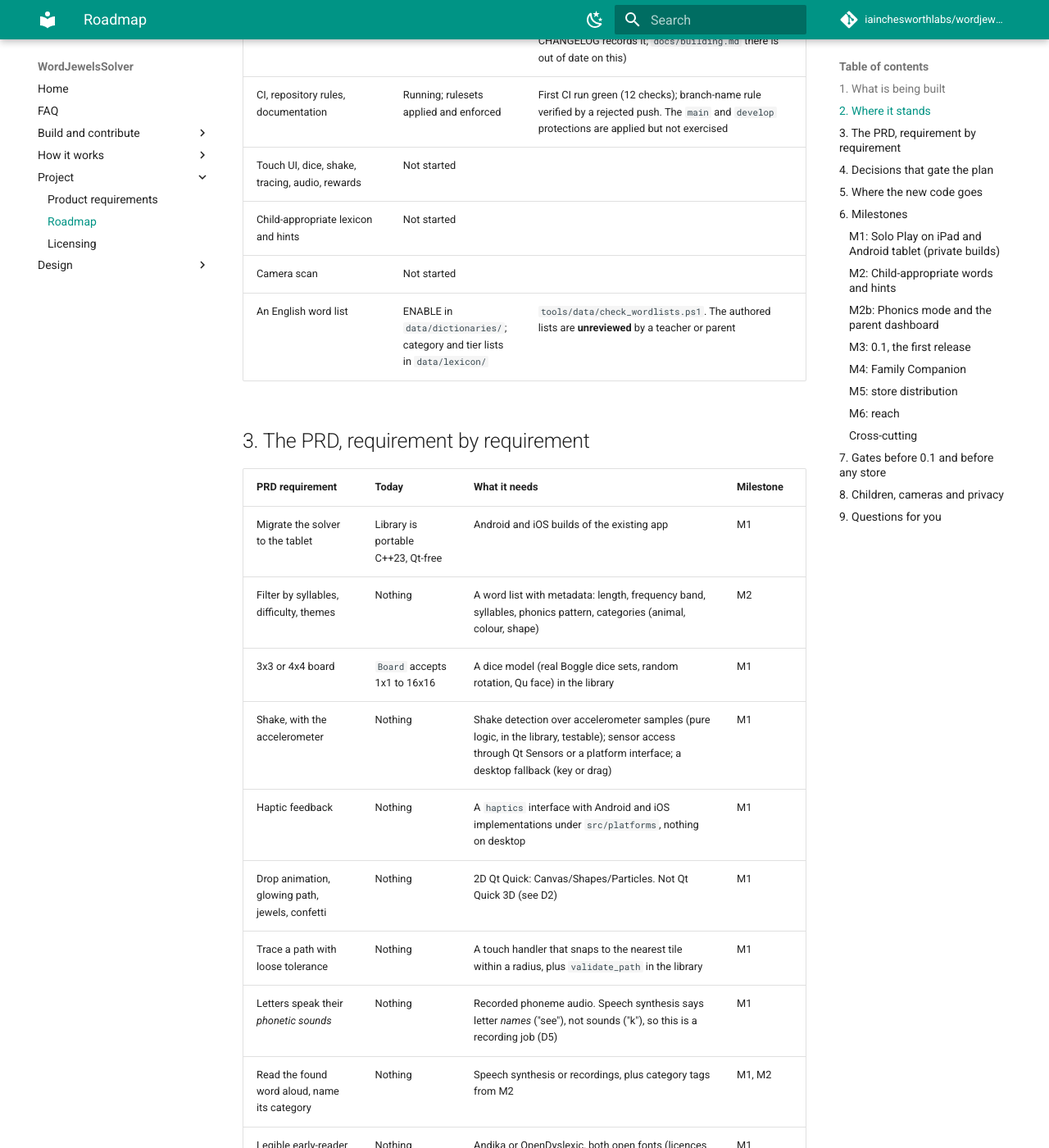
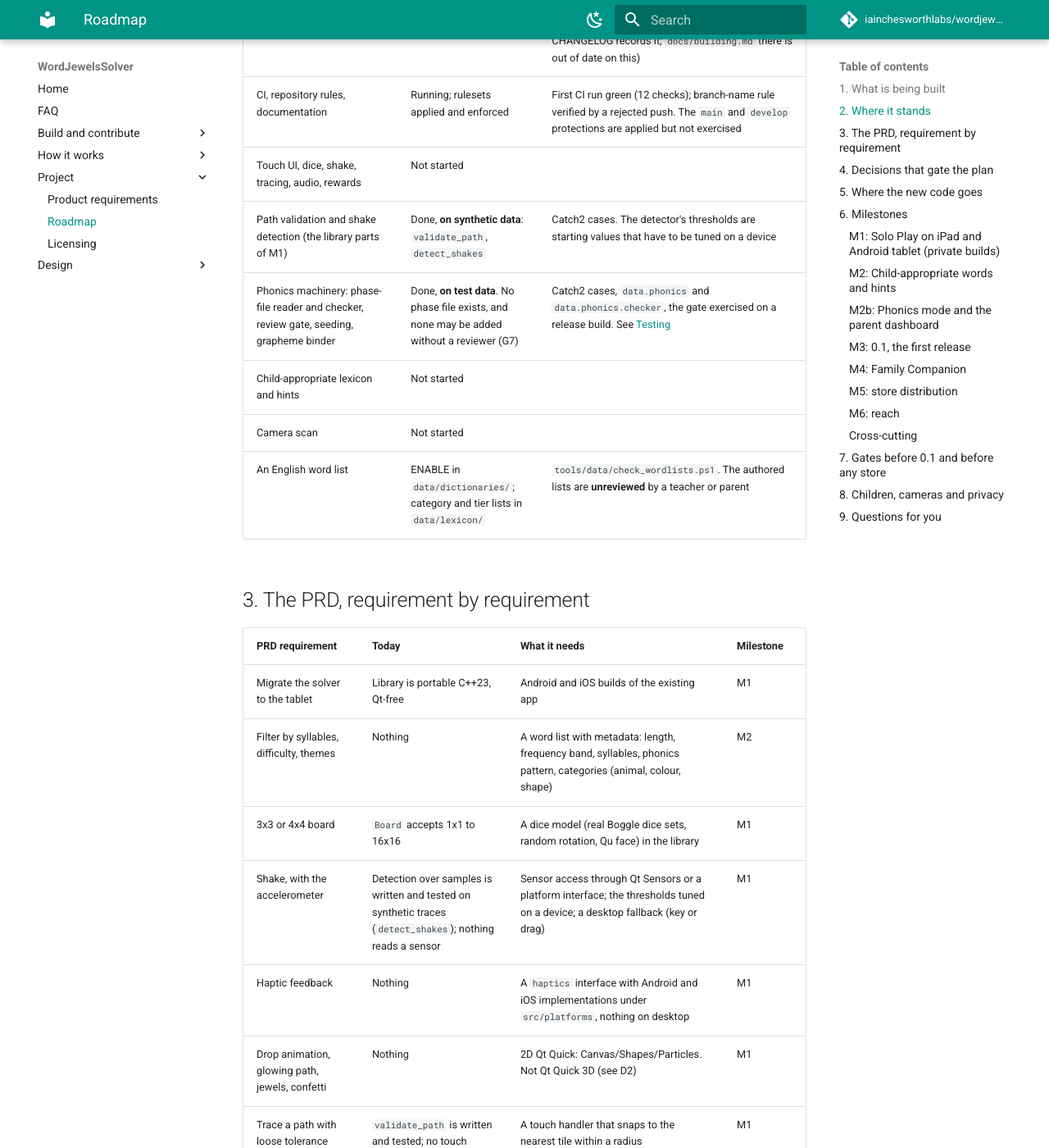
Before and after one commit to iainchesworthlabs/snapandspell, an MkDocs documentation site: the page built from docs/roadmap.md, in a window 1280 px wide and 1400 px high, scrolled down 1266 px. Shown: the whole window at 82% size. Built offline with MkDocs 1.6.1 and Material for MkDocs 9.7.7, drawn with Linux system fonts in a browser that asks for light colours; comment, search, counter and statistics services are not loaded; some of the changed text lies outside the part shown.

Commit message:
Record the library parts of M1 and the phonics machinery as done on test data
Shake detection and validate_path are written and tested on synthetic data;
the touch handler, the sensor and the thresholds tuned on a device are not.
The phase-file reader and checker, the review gate, the seeding and the
grapheme binder exist on test data, with the content still blocked on the
literacy review.

```diff
--- a/docs/roadmap.md
+++ b/docs/roadmap.md
@@ -33,6 +33,8 @@ riskiest part, so it comes after there is a game worth scanning for.**
 | Android and iOS builds of this app | Not started | CountdownSolver has both working: a signed Android APK, and an ad-hoc signed iOS IPA that has been installed and run on your iPhone and iPad (its CHANGELOG records it; `docs/building.md` there is out of date on this) |
 | CI, repository rules, documentation | Running; rulesets applied and enforced | First CI run green (12 checks); branch-name rule verified by a rejected push. The `main` and `develop` protections are applied but not exercised |
 | Touch UI, dice, shake, tracing, audio, rewards | Not started | |
+| Path validation and shake detection (the library parts of M1) | Done, **on synthetic data**: `validate_path`, `detect_shakes` | Catch2 cases. The detector's thresholds are starting values that have to be tuned on a device |
+| Phonics machinery: phase-file reader and checker, review gate, seeding, grapheme binder | Done, **on test data**. No phase file exists, and none may be added without a reviewer (G7) | Catch2 cases, `data.phonics` and `data.phonics.checker`, the gate exercised on a release build. See [Testing](testing.md#phonics-data-the-checker-and-the-review-gate) |
 | Child-appropriate lexicon and hints | Not started | |
 | Camera scan | Not started | |
 | An English word list | ENABLE in `data/dictionaries/`; category and tier lists in `data/lexicon/` | `tools/data/check_wordlists.ps1`. The authored lists are **unreviewed** by a teacher or parent |
@@ -44,10 +46,10 @@ riskiest part, so it comes after there is a game worth scanning for.**
 | Migrate the solver to the tablet | Library is portable C++23, Qt-free | Android and iOS builds of the existing app | M1 |
 | Filter by syllables, difficulty, themes | Nothing | A word list with metadata: length, frequency band, syllables, phonics pattern, categories (animal, colour, shape) | M2 |
 | 3x3 or 4x4 board | `Board` accepts 1x1 to 16x16 | A dice model (real Boggle dice sets, random rotation, Qu face) in the library | M1 |
-| Shake, with the accelerometer | Nothing | Shake detection over accelerometer samples (pure logic, in the library, testable); sensor access through Qt Sensors or a platform interface; a desktop fallback (key or drag) | M1 |
+| Shake, with the accelerometer | Detection over samples is written and tested on synthetic traces (`detect_shakes`); nothing reads a sensor | Sensor access through Qt Sensors or a platform interface; the thresholds tuned on a device; a desktop fallback (key or drag) | M1 |
 | Haptic feedback | Nothing | A `haptics` interface with Android and iOS implementations under `src/platforms`, nothing on desktop | M1 |
 | Drop animation, glowing path, jewels, confetti | Nothing | 2D Qt Quick: Canvas/Shapes/Particles. Not Qt Quick 3D (see D2) | M1 |
-| Trace a path with loose tolerance | Nothing | A touch handler that snaps to the nearest tile within a radius, plus `validate_path` in the library | M1 |
+| Trace a path with loose tolerance | `validate_path` is written and tested; no touch handler | A touch handler that snaps to the nearest tile within a radius | M1 |
 | Letters speak their *phonetic sounds* | Nothing | Recorded phoneme audio. Speech synthesis says letter *names* ("see"), not sounds ("k"), so this is a recording job (D5) | M1 |
 | Read the found word aloud, name its category | Nothing | Speech synthesis or recordings, plus category tags from M2 | M1, M2 |
 | Legible early-reader typeface | Nothing | Andika or OpenDyslexic, both open fonts (licences to verify). Comic Sans is proprietary and cannot be bundled | M1 |
@@ -102,7 +104,8 @@ it, and collect a jewel.
   certificate and profile. Qt's iOS kit for 6.12.0 has to be installed in CI
   (its availability for 6.12 is **unverified**; the labs notes say to check each
   host and module with `aqt list-qt` and a real install before bumping).
-- Dice model, shake detection, `validate_path`, with unit tests.
+- Dice model, shake detection, `validate_path`, with unit tests. Shake
+  detection and `validate_path` are done; the dice model is not.
 - Touch tracing with generous tolerance, tested on a real tablet with small
   fingers (the one thing no unit test can settle).
 - Phoneme and word audio; haptics; the typeface; confetti and the jewel bank.
@@ -142,6 +145,11 @@ is what each part depends on.
   a child's data would leave it, and needs the privacy review first.
 - **Phase names are generic**: Phonics Phase A and Phonics Phase B (PRD 12.1).
   Where each phonic sound sits is for the literacy review (G7).
+- **Built on test data, with the content still blocked on G7**: the reader and
+  checker for the phase files, the review header and the release build's
+  refusal of a file without it, the seeding of a board, and the binding of a
+  trace into grapheme blocks. No phase file exists. The sound-it-out sequence,
+  the audio and the dashboard are not built.
 
 ### M3: 0.1, the first release
 
```
